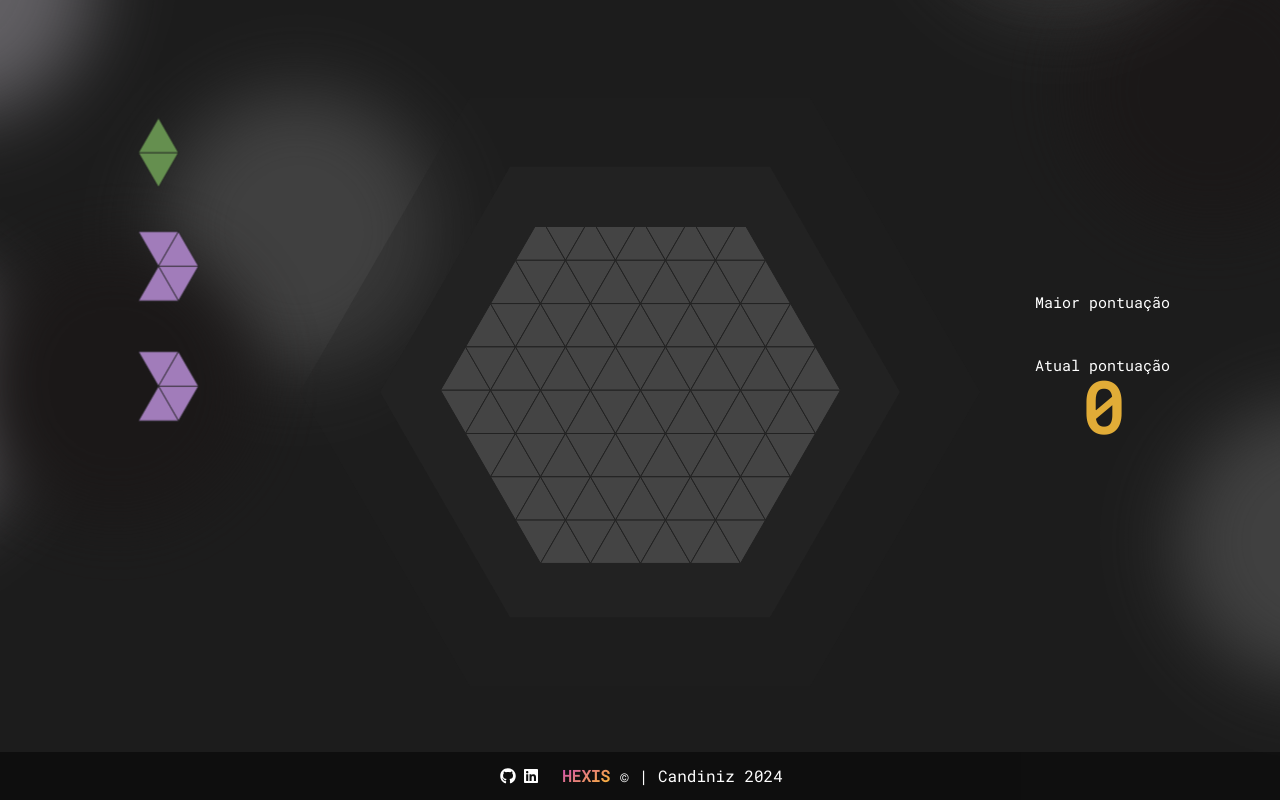
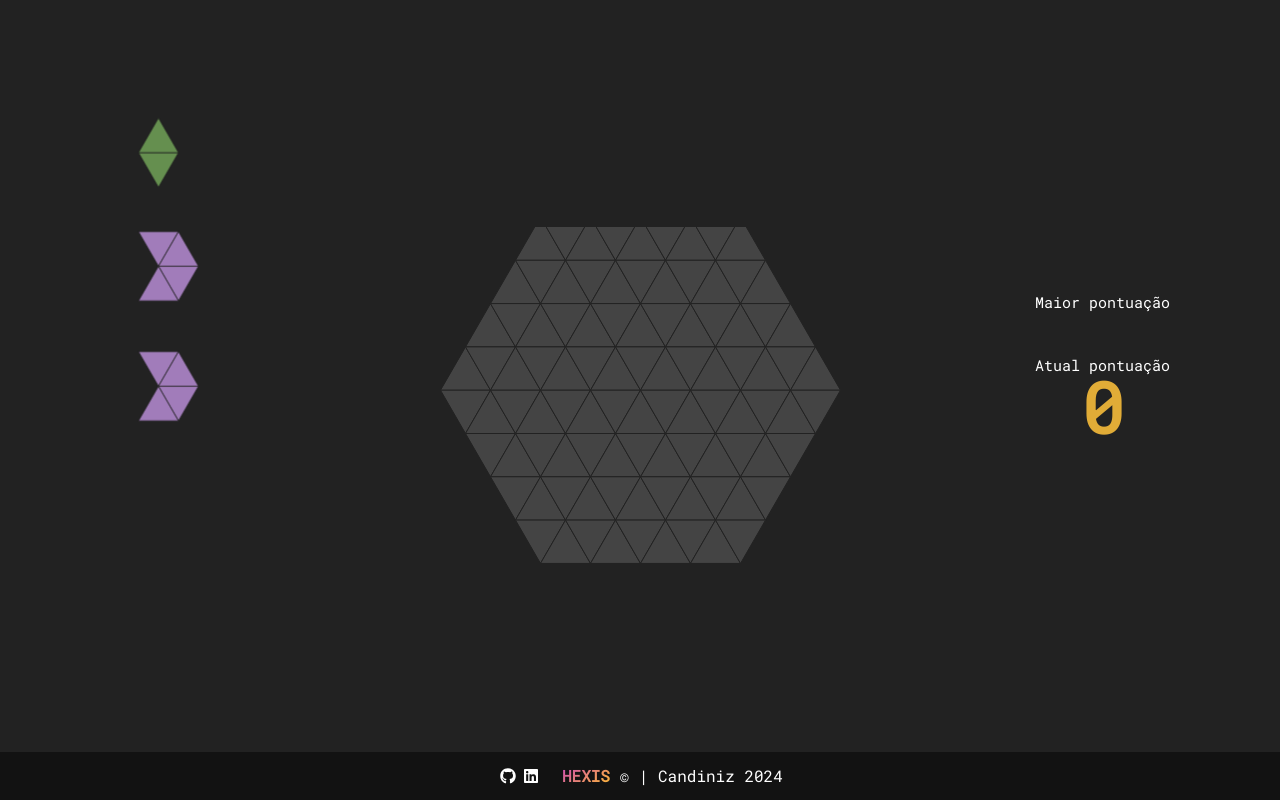
Before and after one commit to Candiniz/hexis, a React (Create React App) app: page /game in a window 1280 px wide. Built offline with nearby package versions, Linux system fonts and the light colour scheme; no server answers.

Commit message:
Testando sem Backgrounds

```diff
--- a/src/components/Board.jsx
+++ b/src/components/Board.jsx
@@ -667,9 +667,9 @@ const Board = () => {
                 </div>
             </div>
             <div className={`overlay ${isGameOver ? "visible" : ""}`} />
-            <HexagonSVG className={`hexSVG ${isGameOver ? "hexSVG_scaling" : ""}`} />
+            {/* <HexagonSVG className={`hexSVG ${isGameOver ? "hexSVG_scaling" : ""}`} />
             <HexagonSVG className={`hexSVG2 ${isGameOver ? "hexSVG_scaling2" : ""}`} />
-            <Background />
+            <Background /> */}
         </>
     );
 };
```
Also changed, not shown: public/logo_hexis2.png (added).
